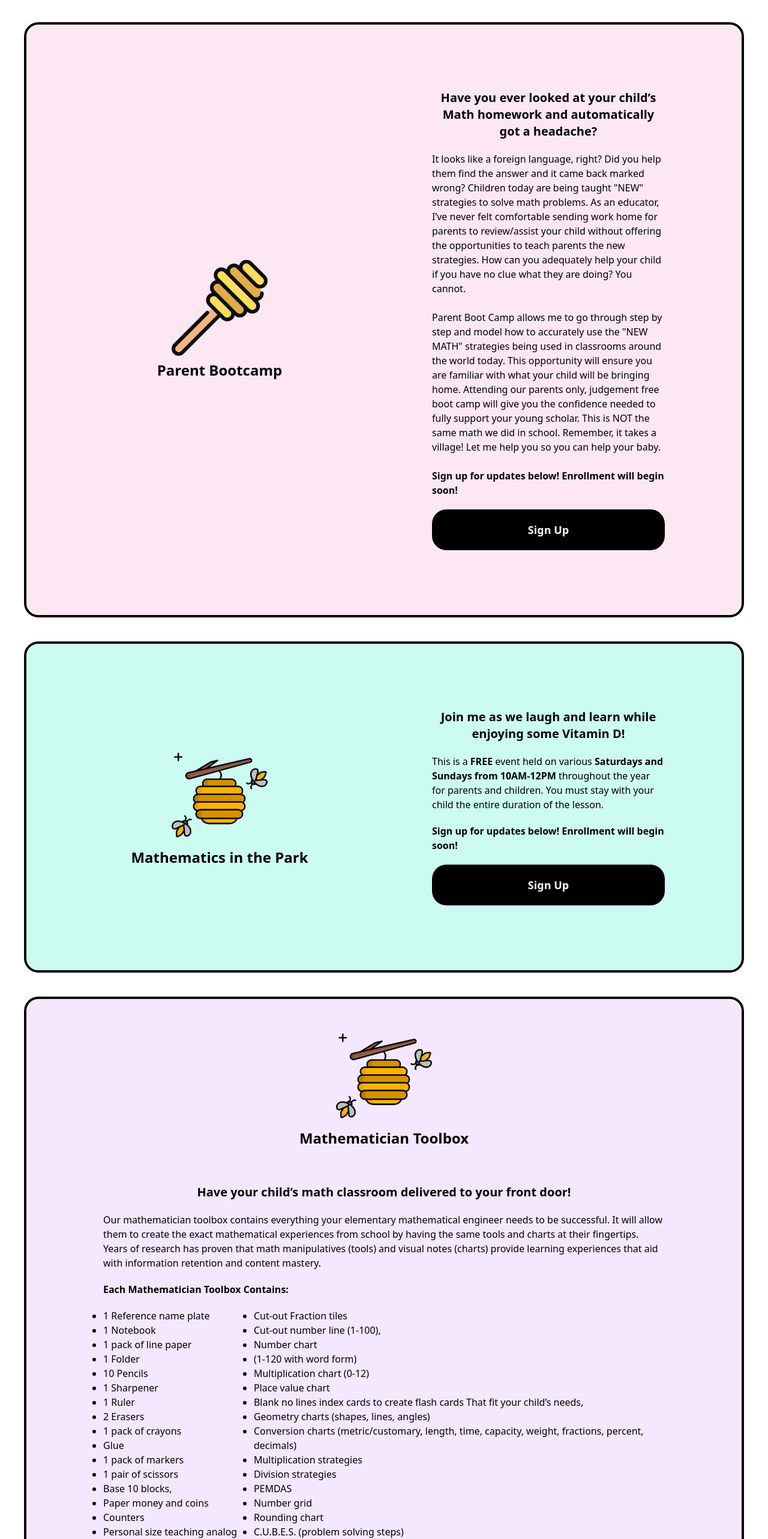
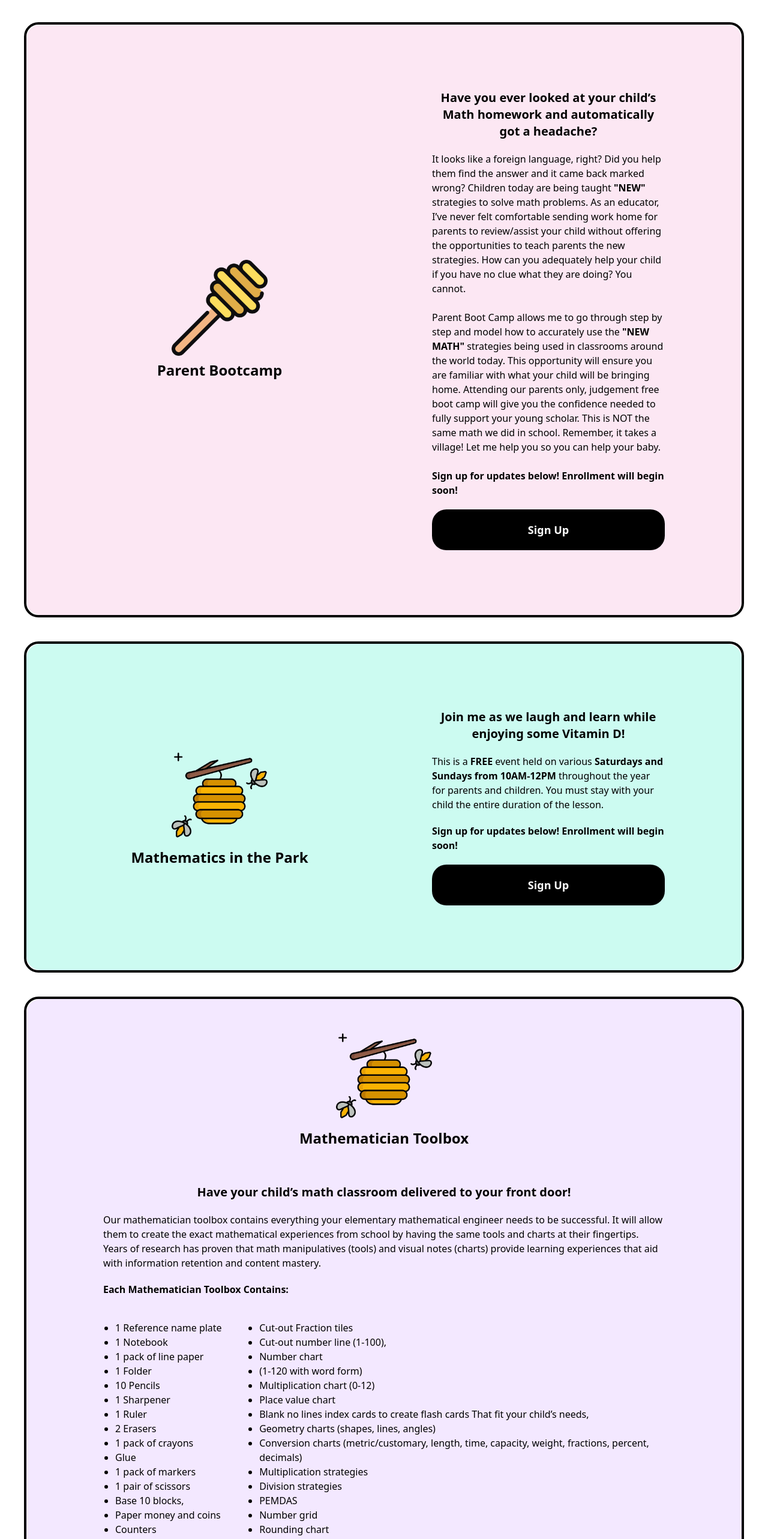
Before and after one commit to sbcodes90/alleyesonme, a React (Create React App) app in the folder app/: page /program-info in a window 1280 px wide. Shown: the part 1120-3685 px from the top of the page at 60% size. Built offline with nearby package versions, Linux system fonts and the light colour scheme.

Commit message:
css updates

```diff
--- a/app/src/components/ProgramInfo.js
+++ b/app/src/components/ProgramInfo.js
@@ -41,7 +41,7 @@ export default function ProgramInfo() {
               master content and teach you a few new strategies. Feel the reward
               of knowing you invested in your child’s academic success! Have a
               certified educator mirror your child’s{" "}
-              <strong>IEP math goals and strategies</strong>
+              <strong>IEP math goals and strategies</strong>{" "}
               as closely as possible. You pick the time slots that work best for
               your schedule and see your child’s overall level of confidence
               increase!
@@ -75,14 +75,14 @@ export default function ProgramInfo() {
               </div>
               It looks like a foreign language, right? Did you help them find
               the answer and it came back marked wrong? Children today are being
-              taught "NEW" strategies to solve math problems. As an educator,
+              taught <strong>"NEW"</strong> strategies to solve math problems. As an educator,
               I’ve never felt comfortable sending work home for parents to
               review/assist your child without offering the opportunities to
               teach parents the new strategies. How can you adequately help your
               child if you have no clue what they are doing? You cannot.
               <br></br>
               <br></br>Parent Boot Camp allows me to go through step by step and
-              model how to accurately use the "NEW MATH" strategies being used
+              model how to accurately use the <strong>"NEW MATH"</strong> strategies being used
               in classrooms around the world today. This opportunity will ensure
               you are familiar with what your child will be bringing home.
               Attending our parents only, judgement free boot camp will give you
@@ -153,7 +153,7 @@ export default function ProgramInfo() {
               has proven that math manipulatives (tools) and visual notes
               (charts) provide learning experiences that aid with information
               retention and content mastery.
-              <section className="lg:hidden">
+              <section id="mobile-view" className="lg:hidden">
                 <div className="font-bold py-5">
                   Each Mathematician Toolbox Contains:
                 </div>
@@ -206,12 +206,12 @@ export default function ProgramInfo() {
                   <div className="py-5 font-black">*Contents subject to change based on availability*</div>
 
               </section>
-              <section className="hidden md:block lg:block">
+              <section id="desktop-view" className="hidden md:hidden lg:block">
                 <div className="font-bold py-5">
                   Each Mathematician Toolbox Contains:
                 </div>
              <div>
-                  <ul className="font-medium normal-case list-disc flex flex-col-2 justify-between items-start">
+                  <ul className="font-medium normal-case list-disc flex flex-col-2 justify-between items-start p-5">
                     <div>
                   <li>1 Reference name plate</li>
                   <li> 1 Notebook</li>
```
